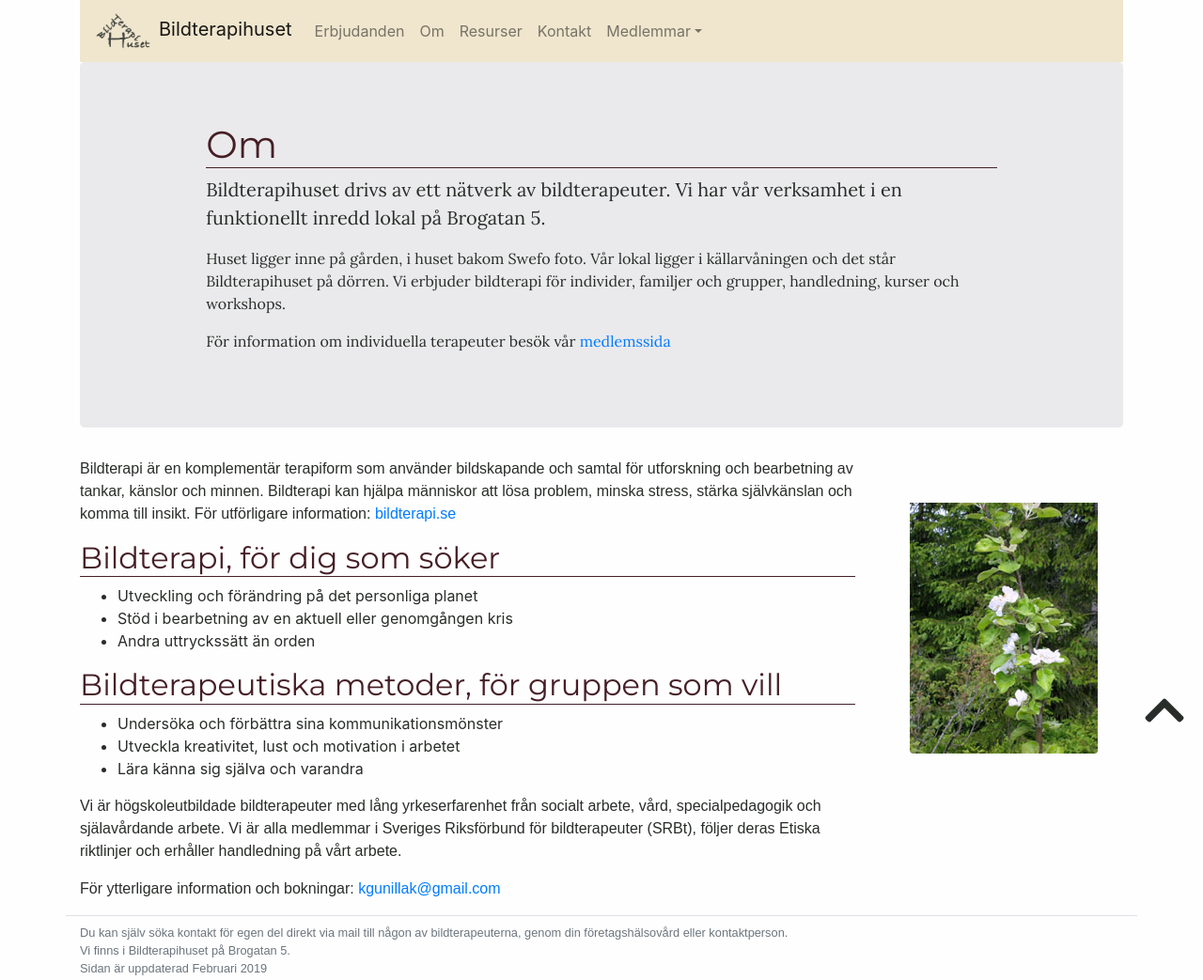
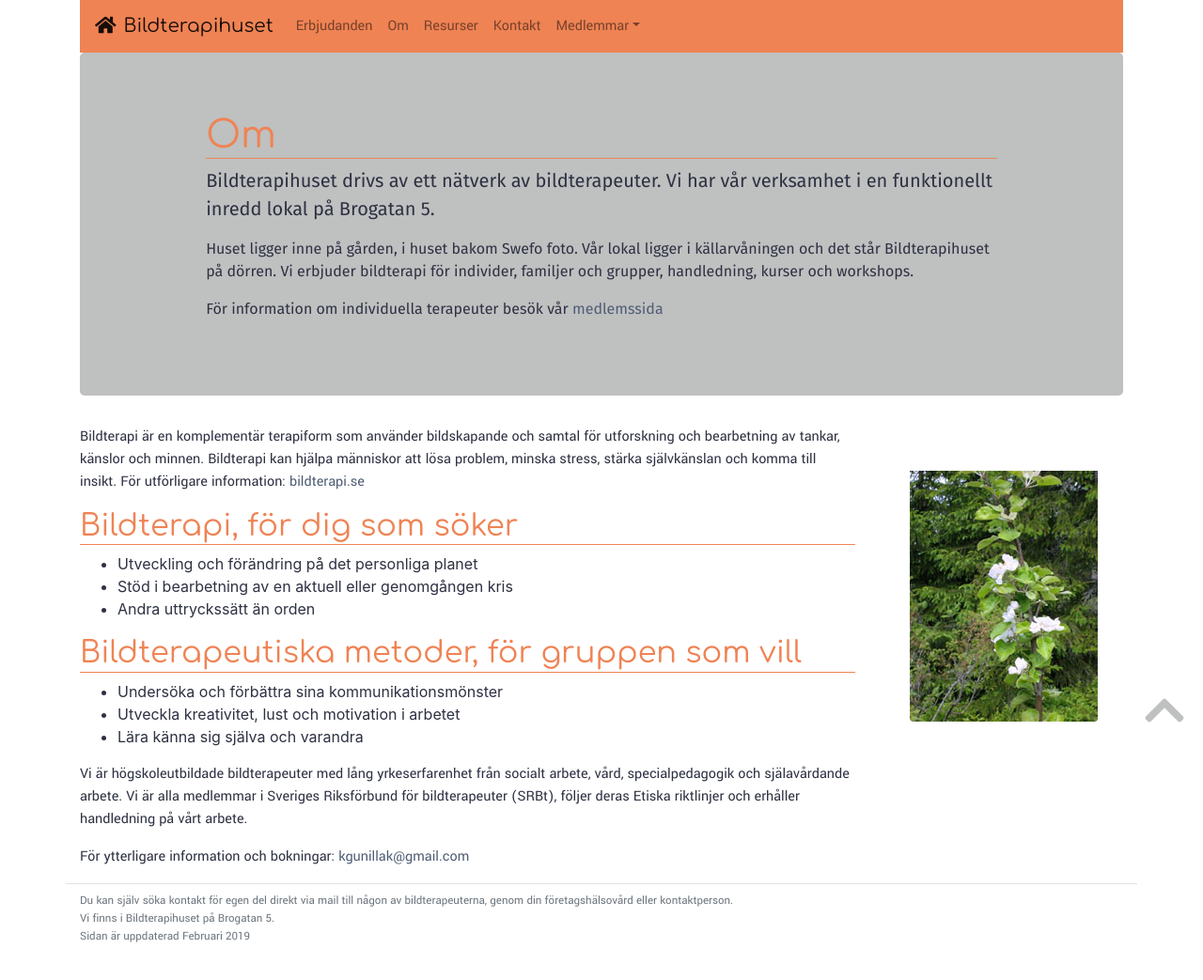
Before and after one commit to jensadev/bthpug, a website: page src/about.pug in a window 1280 px wide. Shown: the whole page at 94% size. After the commit the page ends 1022 px from the top, so only its background shows below. Drawn offline with nearby package versions, Linux system fonts and the light colour scheme; files that its build step writes are made by us from their sources; files whose address does not match are found by name; a web font is replaced by a local one.

Commit message:
playing with color and type

```diff
--- a/src/layout.pug
+++ b/src/layout.pug
@@ -6,7 +6,6 @@ html(lang='sv')
 
         meta(charset='utf-8')
         meta(name='viewport', content='width=device-width, initial-scale=1')
-        link(href='https://fonts.googleapis.com/css?family=Hind+Madurai%7CLora%7CMontserrat' rel='stylesheet')
         link(rel='stylesheet' href='https://use.fontawesome.com/releases/v5.7.1/css/all.css' integrity='sha384-fnmOCqbTlWIlj8LyTjo7mOUStjsKC4pOpQbqyi7RrhN7udi9RwhKkMHpvLbHG9Sr' crossorigin='anonymous')
         link(rel='stylesheet' href='https://stackpath.bootstrapcdn.com/bootstrap/4.2.1/css/bootstrap.min.css', integrity='sha384-GJzZqFGwb1QTTN6wy59ffF1BuGJpLSa9DkKMp0DgiMDm4iYMj70gZWKYbI706tWS', crossorigin='anonymous')
         link(rel='stylesheet' href='stylesheets/style.css')
--- a/src/nav.pug
+++ b/src/nav.pug
@@ -11,7 +11,7 @@ mixin drop(href, name)
 
 nav(class='navbar navbar-expand-lg navbar-light navbar-custom')
     a(class='navbar-brand', href='index.html')
-        img(class='mr-2 d-none d-sm-inline-block' src='images/logo.png' height='40' alt='Bildterapihuset logo')
+        <i class="fas fa-home mr-2 d-none d-sm-inline-block"></i>
         | Bildterapihuset
     button(class='navbar-toggler', type='button', data-toggle='collapse', data-target='#navbar', aria-controls='navbar', aria-expanded='false', aria-label='Toggle navigation')
         span(class='navbar-toggler-icon')
--- a/src/stylesheets/_palette.scss
+++ b/src/stylesheets/_palette.scss
@@ -1,15 +1,15 @@
-/* Coolors Exported Palette - coolors.co/fefefe-292d29-eaeaec-461f26-f0e6ce */
+/* Coolors Exported Palette - coolors.co/2d3142-bfc0c0-ffffff-ef8354-4f5d75 */
 
 /* HSL */
-$color1: hsla(0%, 0%, 100%, 1);
-$color2: hsla(120%, 5%, 17%, 1);
-$color3: hsla(240%, 5%, 92%, 1);
-$color4: hsla(349%, 39%, 20%, 1);
-$color5: hsla(42%, 53%, 87%, 1);
+$color1: hsla(229%, 19%, 22%, 1);
+$color2: hsla(180%, 1%, 75%, 1);
+$color3: hsla(0%, 0%, 100%, 1);
+$color4: hsla(18%, 83%, 63%, 1);
+$color5: hsla(218%, 19%, 38%, 1);
 
 /* RGB */
-$color1: rgba(254, 254, 254, 1);
-$color2: rgba(41, 45, 41, 1);
-$color3: rgba(234, 234, 236, 1);
-$color4: rgba(70, 31, 38, 1);
-$color5: rgba(240, 230, 206, 1);
+$color1: rgba(45, 49, 66, 1);
+$color2: rgba(191, 192, 192, 1);
+$color3: rgba(255, 255, 255, 1);
+$color4: rgba(239, 131, 84, 1);
+$color5: rgba(79, 93, 117, 1);
--- a/src/stylesheets/style.sass
+++ b/src/stylesheets/style.sass
@@ -1,29 +1,41 @@
 @import "_palette.scss"
 
-$rubrik : 'Montserrat'
-$ingress : 'Lora'
-$bread : 'Hind Madurai'
+@import url('https://fonts.googleapis.com/css?family=Comfortaa|Fira+Sans|Yantramanav')
+
+$rubrik : 'Comfortaa', cursive
+$ingress : 'Fira Sans', sans-serif
+$bread : 'Yantramanav', sans-serif
 
 html
     font-size: 1rem
 
 body
-    background-color: $color1
-    color: $color2
+    background-color: $color3
+    color: $color1
+
+a
+    color: $color5
+a:hover
+    color: darken($color5, 30%)
+
 p
-    font-family: $bread, sans-serif
+    font-family: $bread
 
 h1, h2, h3, h4
-    font-family: $rubrik, sans-serif
+    font-family: $rubrik
 
 .jumbotron
-    background-color: $color3
-    color: $color2
+    background-color: $color2
+    color: $color1
     p
-        font-family: $ingress, serif
+        font-family: $ingress
 
 .navbar-custom
-    background-color: $color5
+    background-color: $color4
+    font-family: $bread
+
+.navbar-brand
+    font-family: $rubrik
 
 .rubrik-red
     color: $color4
```
Also changed, not shown: dist/about.html, dist/contact.html, dist/index.html, dist/layout.html, dist/members.html, dist/nav.html, dist/offer.html, dist/resources.html, dist/stylesheets/style.css, 1 other file.
